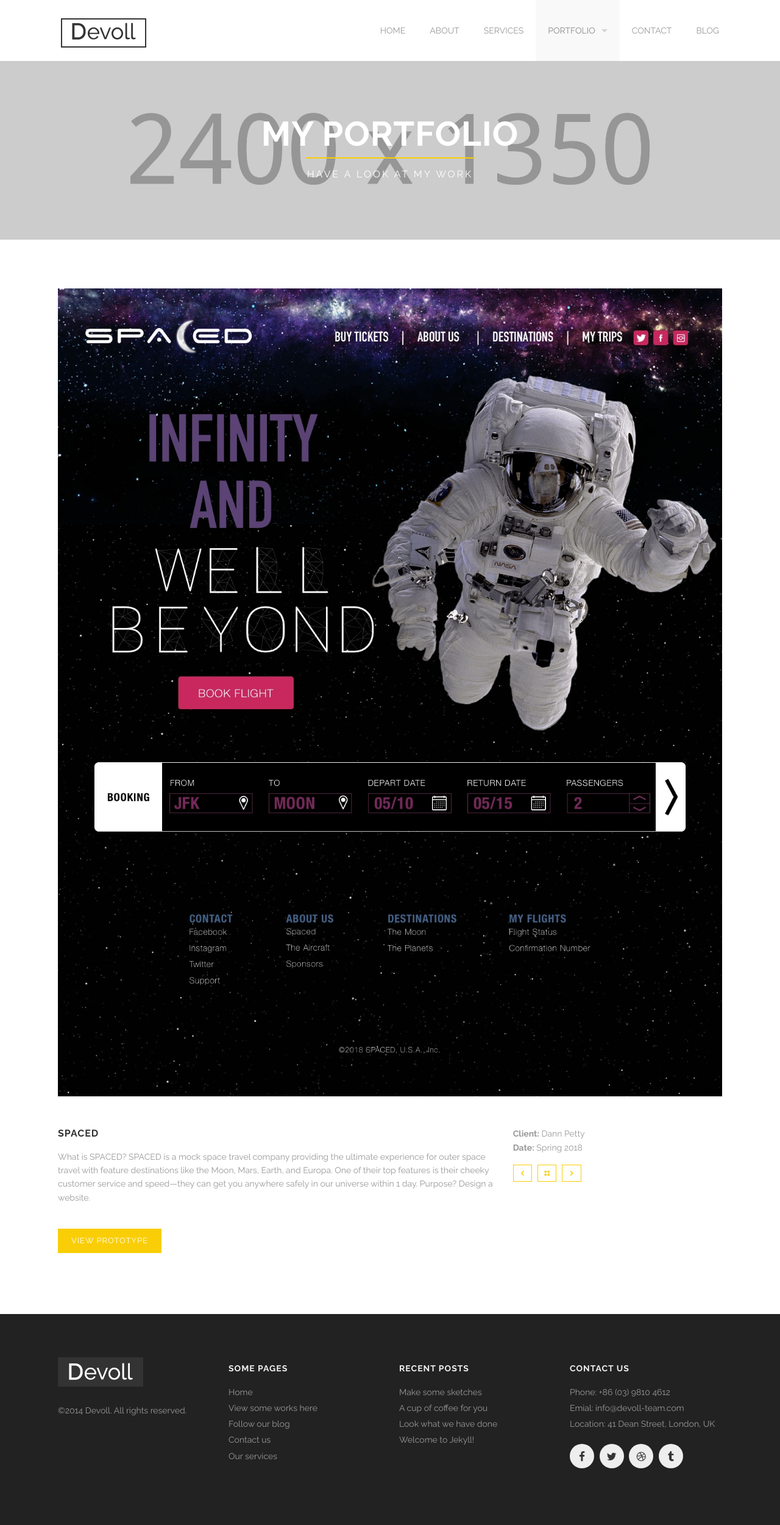
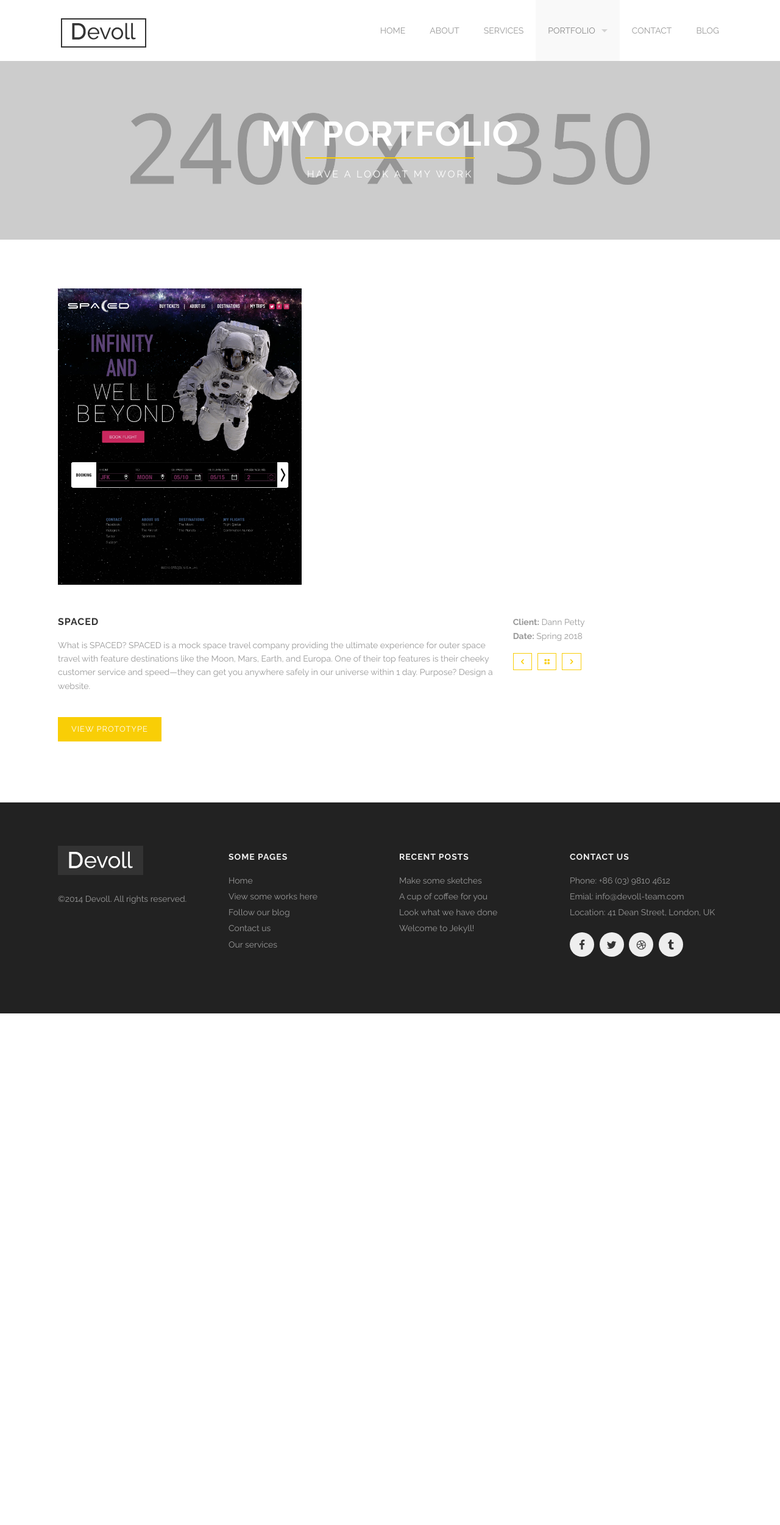
Before and after one commit to noremuhh/Sample-Website, a Jekyll site: the page built from portfolio-spaced.html, in a window 1280 px wide. Shown: the whole page at 61% size. Built offline with Jekyll 4.4.1, drawn with Linux system fonts in a browser that asks for light colours; after the commit the page ends 1662 px from its top, so only the background shows below that.

Commit message:
Update portfolio-spaced.html

```diff
--- a/portfolio-spaced.html
+++ b/portfolio-spaced.html
@@ -21,7 +21,7 @@
       <div class='mod modBoxedSlider'>
         <div class='slides'>
           <div class='slide'>
-            <img height="400" alt="" src="images/Spaced Homepage.jpg" />
+            <img width="400" height="400" alt="" src="images/Spaced Homepage.jpg" />
           </div>
         </div>
       </div>
```
